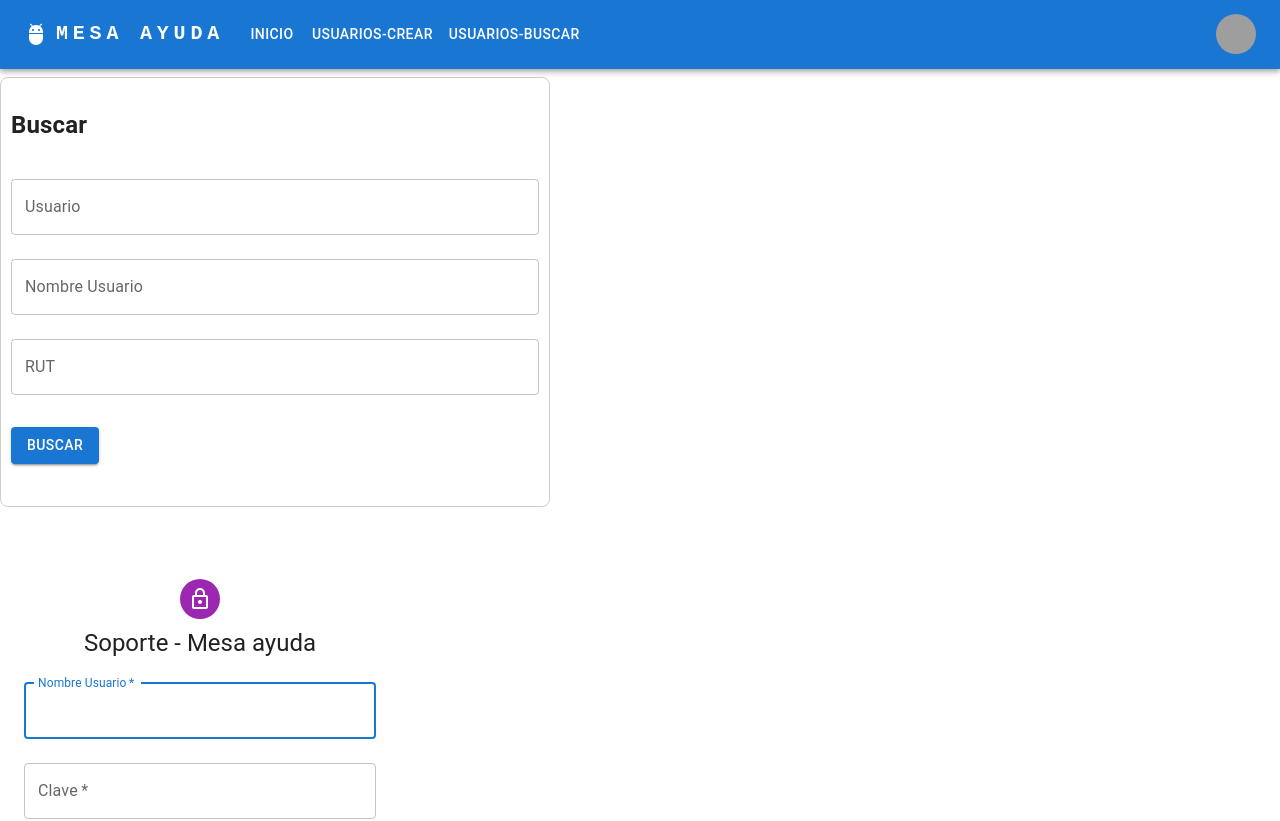
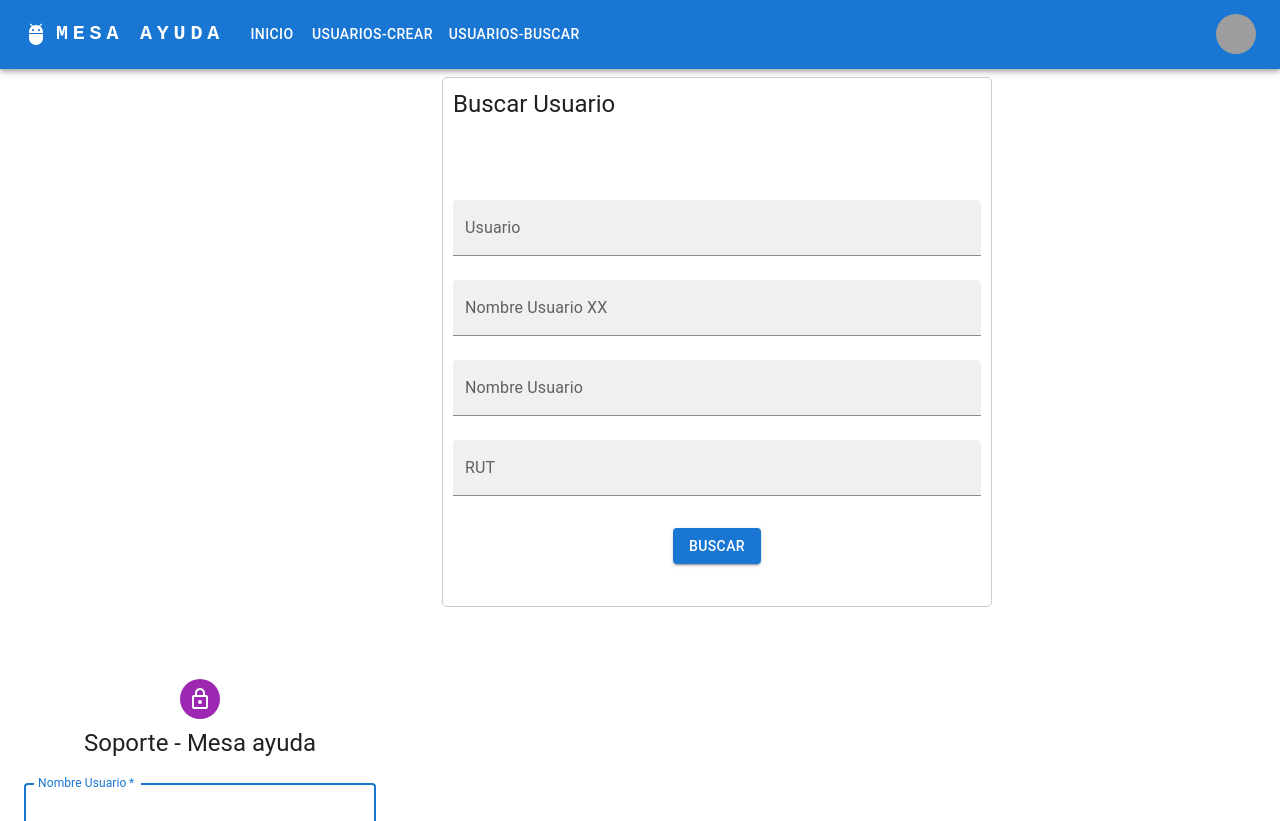
Before and after one commit to pachalala/soporte-mesa-Front, a React (Vite) app: page /usuarios/buscar in a window 1280 px wide. Shown: the top 821 px of the page. Built offline with nearby package versions, Linux system fonts and the light colour scheme; grey boxes are pictures that could not be loaded.

Commit message:
buscar - nuevo **library**

```diff
--- a/src/App.jsx
+++ b/src/App.jsx
@@ -94,9 +94,7 @@ function App() {
 
     <Box     sx={{
 
-
-    backgroundColor: '#f5f5f5'  // Establece un fondo gris claro
-
+     backgroundColor: '#f5f5f5'  // Establece un fondo gris claro
 
     }}  >
 
--- a/src/components/Login2.jsx
+++ b/src/components/Login2.jsx
@@ -38,6 +38,19 @@ export default function Login2() {
 
 
   const navigateTo = useNavigate ();
+
+
+
+  useEffect(() => {
+    //   setPlatos_db(D_Platos);
+    //   setPlatos_Lista(D_Platos);
+    // llena_ingredientes();
+    setUsuario({});
+
+    console.log(" ini context:: ");
+    // setPlatos_l(D_Platos);
+  }, []);
+
 
 
   const handleSubmit2 = (event) => {
--- /dev/null
+++ b/src/components/library/Texto.jsx
@@ -0,0 +1,33 @@
+import {TextField,Typography} from "@mui/material";
+
+const Texto  = ({
+    id,
+    name,
+    label,
+    autoComplete,
+    error,
+    helperText
+  }) => {
+    return (
+        <>
+
+
+      <TextField
+fullWidth
+
+        margin="normal"
+        variant="filled"
+        id={id}
+        label={label}
+        name={name}
+        autoComplete={autoComplete}
+        error={error}
+        helperText={helperText}
+      />
+ </>
+    );
+  };
+
+
+
+export default Texto;
--- /dev/null
+++ b/src/components/library/Titulo.jsx
@@ -0,0 +1,15 @@
+import {Typography} from "@mui/material";
+
+const Titulo  = ({
+    titulo
+  }) => {
+    return (
+        <Typography component="h1" variant="h5">
+       {titulo}
+</Typography>
+    );
+  };
+
+
+
+export default Titulo;
--- a/src/components/usuarios/buscar.jsx
+++ b/src/components/usuarios/buscar.jsx
@@ -7,14 +7,19 @@ import {
   Grid,
   Link,
   IconButton,
-
+  Container,
   Box,
-  TextField,Button
+  TextField,Button,Typography
 } from "@mui/material";
+import  Texto    from "../library/Texto";
+import   Titulo   from "../library/Titulo";
 
 
 import EditIcon from "@mui/icons-material/Edit";
 
+import { createTheme, ThemeProvider } from '@mui/material/styles';
+
+const defaultTheme = createTheme();
 const Buscar = () => {
   const [usuarios, setusuarios] = useState([]);
 
@@ -98,14 +103,16 @@ const Buscar = () => {
         );
       },
     },
-    { field: "rut", headerName: "Rut", width: 30 },
-    { field: "nombre", headerName: "Nombre", width: 140 },
-    { field: "region", headerName: "Region", width: 140 },
+    { field: "rut", headerName: "Rut", width: 30,  headerClassName: 'super-app-theme--header', },
+    { field: "nombre", headerName: "Nombre", width: 140,  headerClassName: 'super-app-theme--header', },
+    { field: "region", headerName: "Region", width: 140,  headerClassName: 'super-app-theme--header', },
   ];
 
   return (
     <>
       <Nav2 />
+      <ThemeProvider theme={defaultTheme}>
+      <Container component="main" maxWidth="xs">
 
 
       <Box component="form" onSubmit={handleSubmit} noValidate sx={{ mt: 1 ,
@@ -114,11 +121,27 @@ const Buscar = () => {
     backgroundColor: '#ffffff',
       // Establece un fondo gris claro
     padding: '10px',
-    borderRadius: '8px',
-    width: '550px'
+    borderRadius: '5px',
+    width: '550px',
+    '& .super-app-theme--header': {
+      fontWeight: 'bold',
+     //backgroundColor: 'rgba(255, 7, 0, 0.55)',
+    },
+    }}>
+  <Titulo titulo="Buscar Usuario"/>
 
-    }}>
-<h2>Buscar</h2>  <TextField
+
+  <Box
+          sx={{
+            marginTop: 8,
+            display: 'flex',
+            flexDirection: 'column',
+            alignItems: 'center',
+
+          }}
+        >
+
+         <TextField
               margin="normal"
 
               fullWidth
@@ -127,24 +150,43 @@ const Buscar = () => {
               name="usuario"
               autoComplete="usuario"
               autoFocus
+              variant="filled"
+
+              sx={{
+              //  backgroundColor: '#e9eff7'
+                            }}
+
+            />
+            <Texto
+             id= "nombrex"
+             name = "nombrex"
+             label = "Nombre Usuario XX"
+
             />
              <TextField
               margin="normal"
+              fullWidth
 
-              fullWidth
               id="nombre"
               label="Nombre Usuario"
               name="nombre"
               autoComplete="nombre"
+
+              variant="filled"
+              placeholder="Ej: pepito los palotes"
+
+
             />
              <TextField
               margin="normal"
+              variant="filled"
 
               fullWidth
               id="rut"
               label="RUT"
               name="rut"
               autoComplete="rut"
+              placeholder="Ej: 11340632-1"
             />
 
         <Button
@@ -156,9 +198,14 @@ const Buscar = () => {
           Buscar
         </Button>
 
+
+        </Box>
+
         {buscar ? (
           <div style={{ width: 500 }}>
             <DataGrid
+
+
               rows={usuarios}
               columns={columns}
               initialState={{
@@ -173,6 +220,8 @@ const Buscar = () => {
           <></>
         )}
       </Box>
+      </Container>
+      </ThemeProvider>
     </>
   );
 };
```
